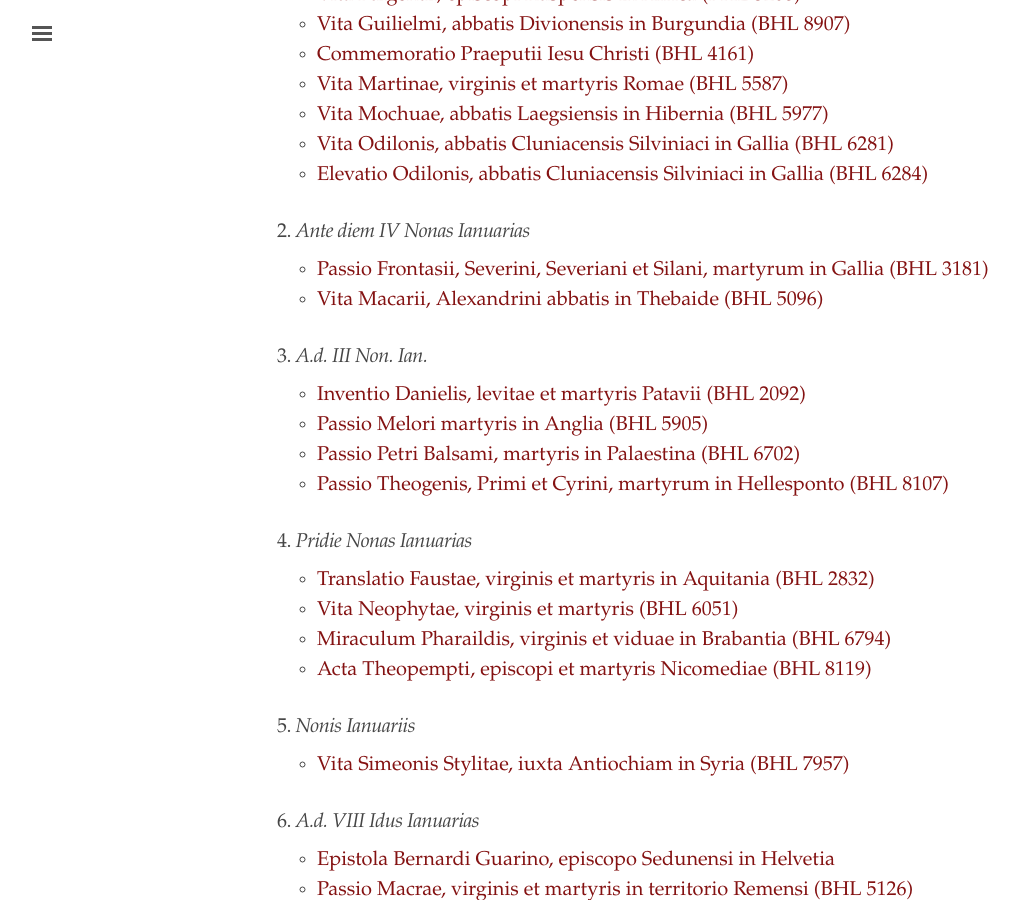
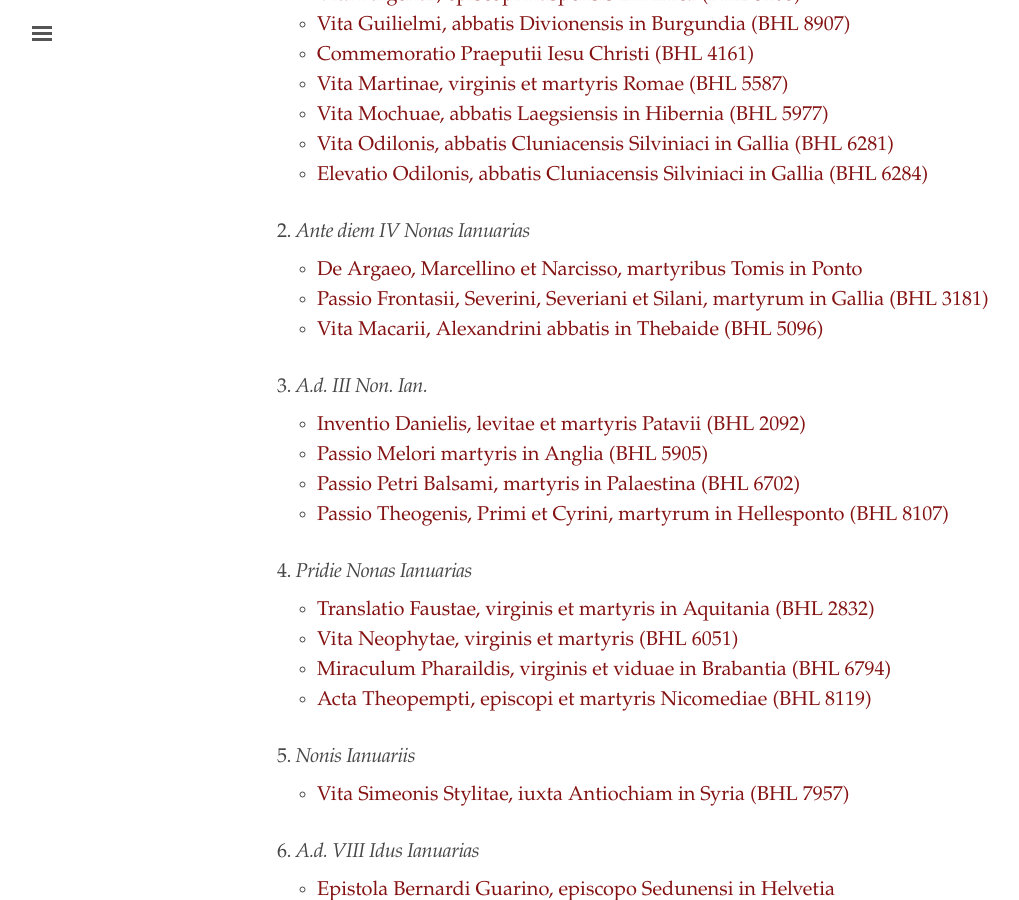
Before and after one commit to cjkoepke1/latin-hagiography, a Jekyll site: the page built from index.md, in a window 1280 px wide and 900 px high, scrolled down 685 px. Shown: the whole window, without its empty margins (3-1022 px from the left). Built offline with Jekyll 4.4.1, drawn with Linux system fonts in a browser that asks for light colours.

Commit message:
Added De Argaeo et sociis

```diff
--- a/index.md
+++ b/index.md
@@ -29,6 +29,7 @@ title: "Latin Hagiography"
 
 ### 2. *Ante diem IV Nonas Ianuarias*
 
+- [De Argaeo, Marcellino et Narcisso, martyribus Tomis in Ponto](https://cjkoepke1.github.io/latin-hagiography/texts/de-argaeo-et-sociis/)
 - [Passio Frontasii, Severini, Severiani et Silani, martyrum in Gallia (BHL 3181)](https://cjkoepke1.github.io/latin-hagiography/texts/passio-frontasii/)
 - [Vita Macarii, Alexandrini abbatis in Thebaide (BHL 5096)](https://cjkoepke1.github.io/latin-hagiography/texts/vita-macarii-alexandrini/)
 
```
